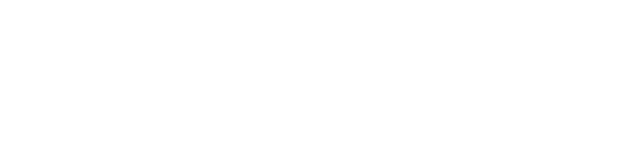
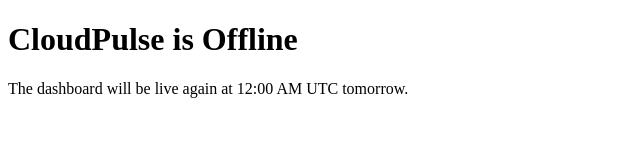
Before and after one commit to Asit0007/CloudPulse, a plain HTML site: page frontend/offline.html in a window 1280 px wide. Shown: the whole page, without its empty margins (0-640 px from the left). Drawn offline with Linux system fonts and the light colour scheme.

Commit message:
added initial offline page

```diff
--- a/frontend/offline.html
+++ b/frontend/offline.html
@@ -1,11 +1,16 @@
 <!-- offline.html: Fallback page for CloudPulse when offline -->
-<!-- Add implementation here -->
+
 <!DOCTYPE html>
 <html lang="en">
+
 <head>
     <meta charset="UTF-8">
     <title>CloudPulse Offline</title>
 </head>
+
 <body>
+    <h1>CloudPulse is Offline</h1>
+    <p>The dashboard will be live again at 12:00 AM UTC tomorrow.</p>
 </body>
+
 </html>
```
